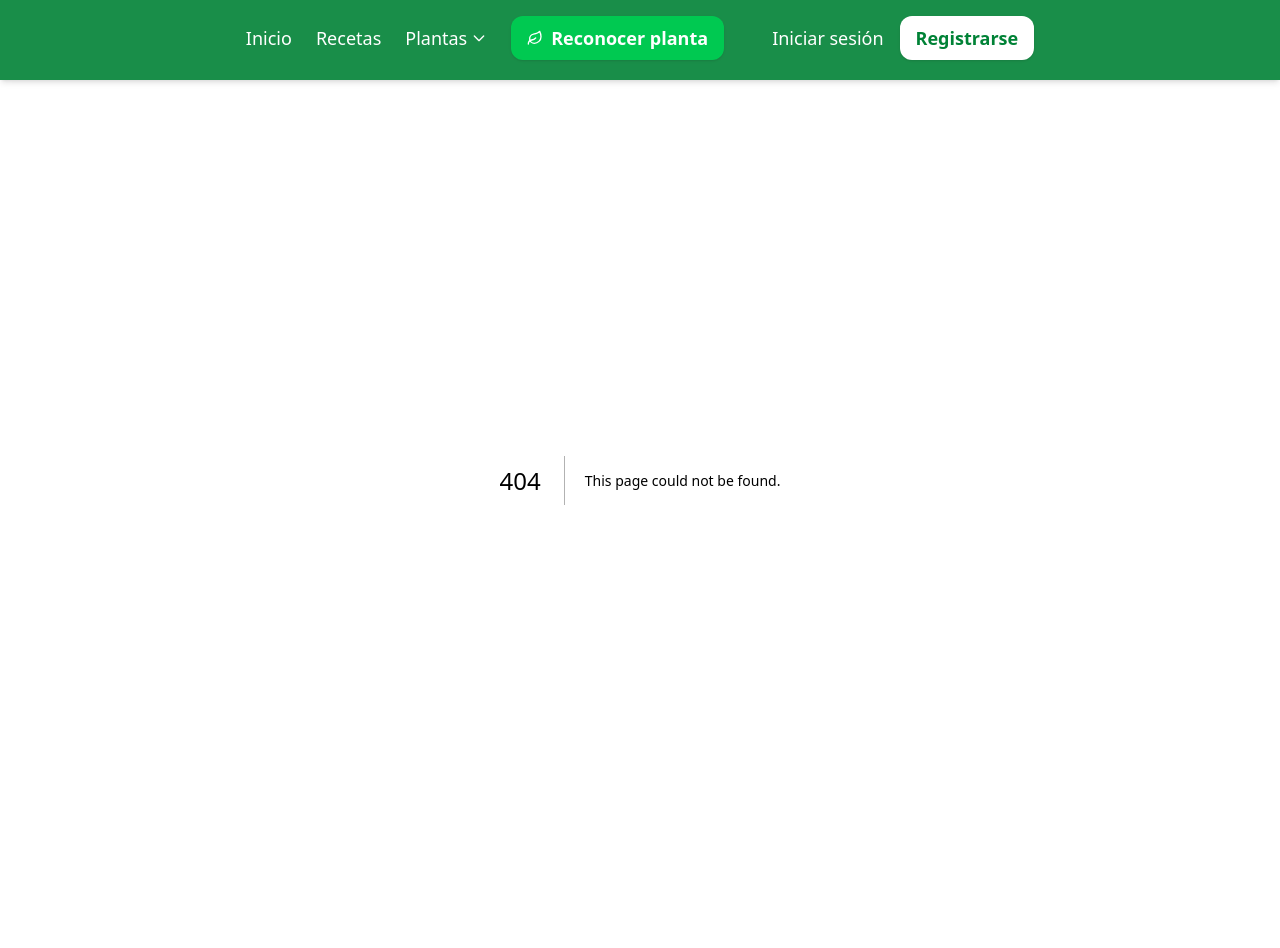
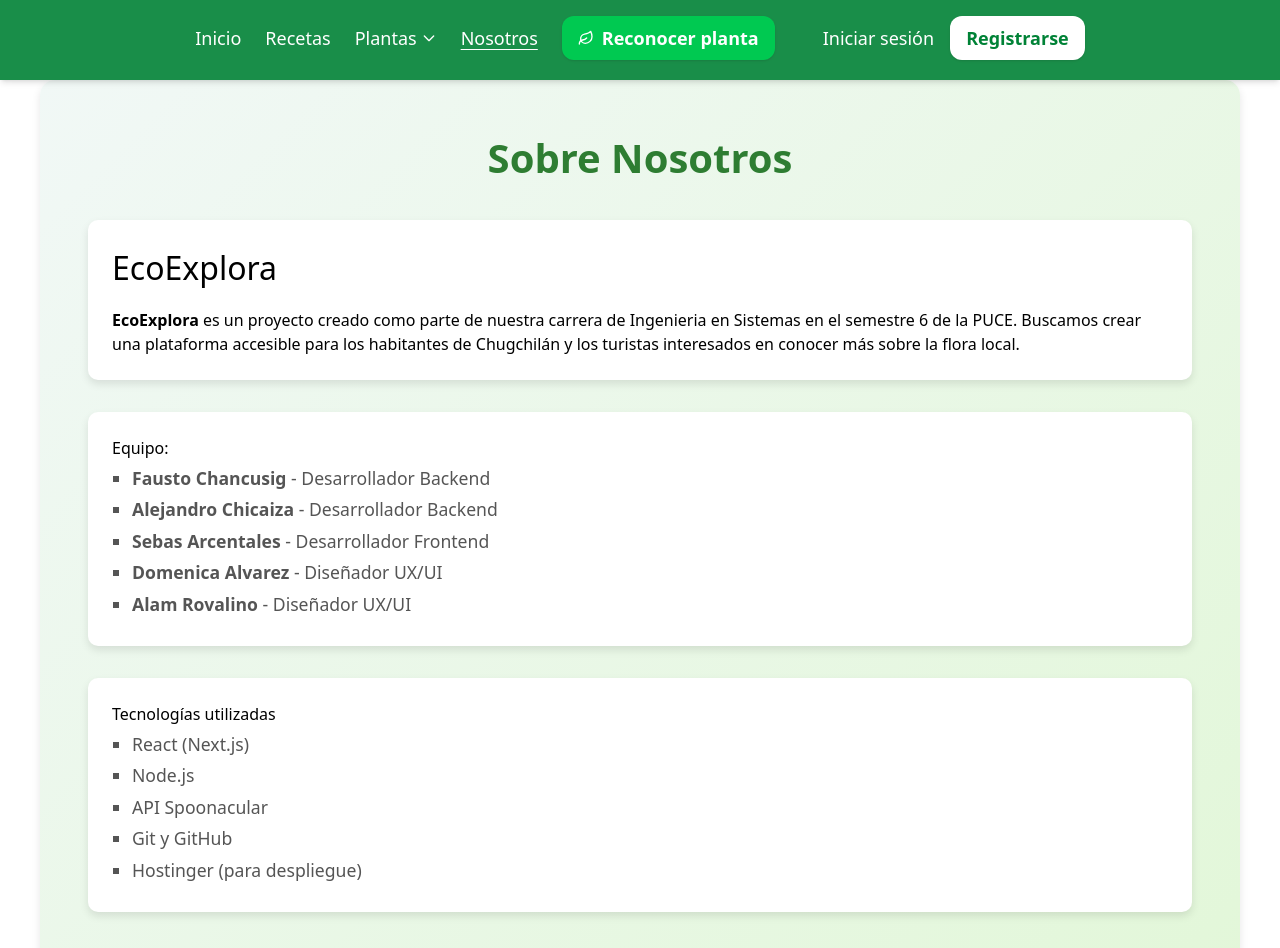
Before and after one commit to Sebas04A/eco_explora, a Next.js app: page /nosotros in a window 1280 px wide. Before the commit this address had no page. Shown: the top 948 px of the page. Before the commit the page ends 880 px from the top, so only its background shows below. Built offline with nearby package versions, Linux system fonts and the light colour scheme.

Commit message:
Mejoras en la página de Nosotros

```diff
--- /dev/null
+++ b/src/app/nosotros/nosotros.css
@@ -0,0 +1,66 @@
+/* Estilo general */
+.nosotros-container {
+    background: linear-gradient(135deg, #f1f8f6, #e2f7d8); /* Fondo degradado suave */
+    padding: 3rem;
+    max-width: 1200px;
+    margin: 0 auto;
+    border-radius: 15px;
+    box-shadow: 0 4px 8px rgba(0, 0, 0, 0.1);
+}
+
+/* Cabecera */
+.nosotros-header {
+    font-size: 2.5rem;
+    font-weight: bold;
+    color: #2e7d32;
+    text-align: center;
+    margin-bottom: 1.5rem;
+}
+
+/* Secciones */
+.nosotros-section {
+    margin: 2rem 0;
+    padding: 1.5rem;
+    background: white;
+    border-radius: 10px;
+    box-shadow: 0 4px 8px rgba(0, 0, 0, 0.1);
+}
+
+.nosotros-section h2 {
+    font-size: 2rem;
+    color: #388e3c;
+    margin-bottom: 1rem;
+}
+
+.nosotros-section h1 {
+    font-size: 2rem;
+    color: #000000;
+    margin-bottom: 1rem;
+}
+
+.nosotros-section ul {
+    padding-left: 20px;
+    list-style-type: square;
+}
+
+.nosotros-section ul li {
+    font-size: 1.1rem;
+    color: #555;
+    margin: 5px 0;
+}
+
+.nosotros-footer {
+    text-align: center;
+    margin-top: 2rem;
+    font-size: 1rem;
+    color: #777;
+}
+
+.nosotros-footer a {
+    color: #388e3c;
+    text-decoration: none;
+}
+
+.nosotros-footer a:hover {
+    text-decoration: underline;
+}
--- /dev/null
+++ b/src/app/nosotros/page.tsx
@@ -0,0 +1,48 @@
+'use client'
+
+import React from 'react';
+import './nosotros.css';
+
+const Nosotros = () => {
+  return (
+    <div className="nosotros-container">
+      <div className="nosotros-header">
+        <h2>Sobre Nosotros</h2>
+      </div>
+
+      <div className="nosotros-section">
+        <h1>EcoExplora</h1>
+        <p><strong>EcoExplora</strong> es un proyecto creado como parte de nuestra carrera de Ingenieria en Sistemas en el semestre 6 de la PUCE. Buscamos crear una plataforma accesible para los habitantes de Chugchilán y los turistas interesados en conocer más sobre la flora local.</p>
+      </div>
+
+      <div className="nosotros-section">
+        <h3>Equipo:</h3>
+        <ul>
+          <li><strong>Fausto Chancusig</strong> - Desarrollador Backend</li>
+          <li><strong>Alejandro Chicaiza</strong> - Desarrollador Backend</li>
+          <li><strong>Sebas Arcentales</strong> - Desarrollador Frontend</li>
+          <li><strong>Domenica Alvarez</strong> - Diseñador UX/UI</li>
+          <li><strong>Alam Rovalino</strong> - Diseñador UX/UI</li>
+        </ul>
+      </div>
+
+      <div className="nosotros-section">
+        <h3>Tecnologías utilizadas</h3>
+        <ul>
+          <li>React (Next.js)</li>
+          <li>Node.js</li>
+          <li>API Spoonacular</li>
+          <li>Git y GitHub</li>
+          <li>Hostinger (para despliegue)</li>
+        </ul>
+      </div>
+
+      <div className="nosotros-footer">
+        <h3>Agradecimientos</h3>
+        <p>Gracias a nuestros docentes y compañeros por el apoyo, y a los habitantes de Chugchilán por la colaboración brindada.</p>
+      </div>
+    </div>
+  );
+};
+
+export default Nosotros;
--- a/src/app/ui/Nav.tsx
+++ b/src/app/ui/Nav.tsx
@@ -194,6 +194,14 @@ export default function Navbar() {
                             )}
                         </li>
                         <li>
+                        <Link
+                                href="/nosotros"
+                                className={`hover:text-green-200 transition ${pathname === '/nosotros' ? 'underline underline-offset-4' : ''}`}
+                            >
+                                Nosotros
+                            </Link>
+                        </li>
+                        <li>
                             <Link
                                 href='/ingresar'
                                 className='inline-flex items-center gap-2 bg-green-500 text-white font-semibold px-4 py-2 rounded-xl shadow hover:bg-green-600 transition whitespace-nowrap overflow-hidden text-ellipsis'
```
